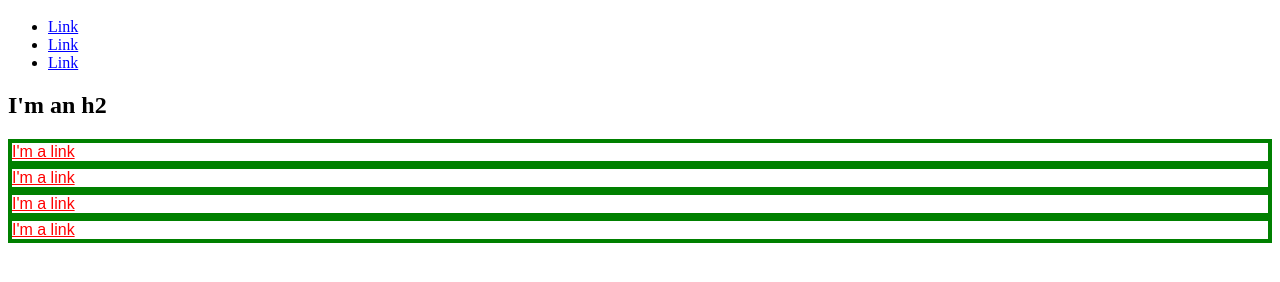
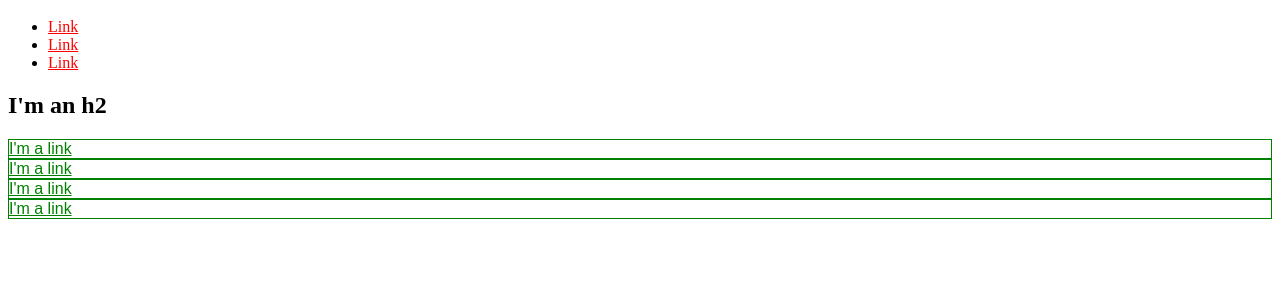
Before and after one commit to RayHightower/cssrepo, a plain HTML site: page index.html in a window 1280 px wide. Shown: the part 48-330 px from the top of the page. Drawn offline with Linux system fonts and the light colour scheme.

Commit message:
Nesting.

```diff
--- a/index.html
+++ b/index.html
@@ -1,19 +1,19 @@
 <html>
   <head>
-    <title>Test Page: Don't Panic</title>
+    <title>Test Page: Do not be alarmed.</title>
     <meta charset="utf-8">
     <style>
       a {
-        color: blue;
+        color: red;
       }
 
       div {
-        a {
-          color: red;
-        };
-        border: 4px solid green;
+        border: 1px solid green;
         color: green;
         font-family: sans-serif;
+      }
+      div a {
+          color: green;
       }
       h1 {
         color: red;
```
